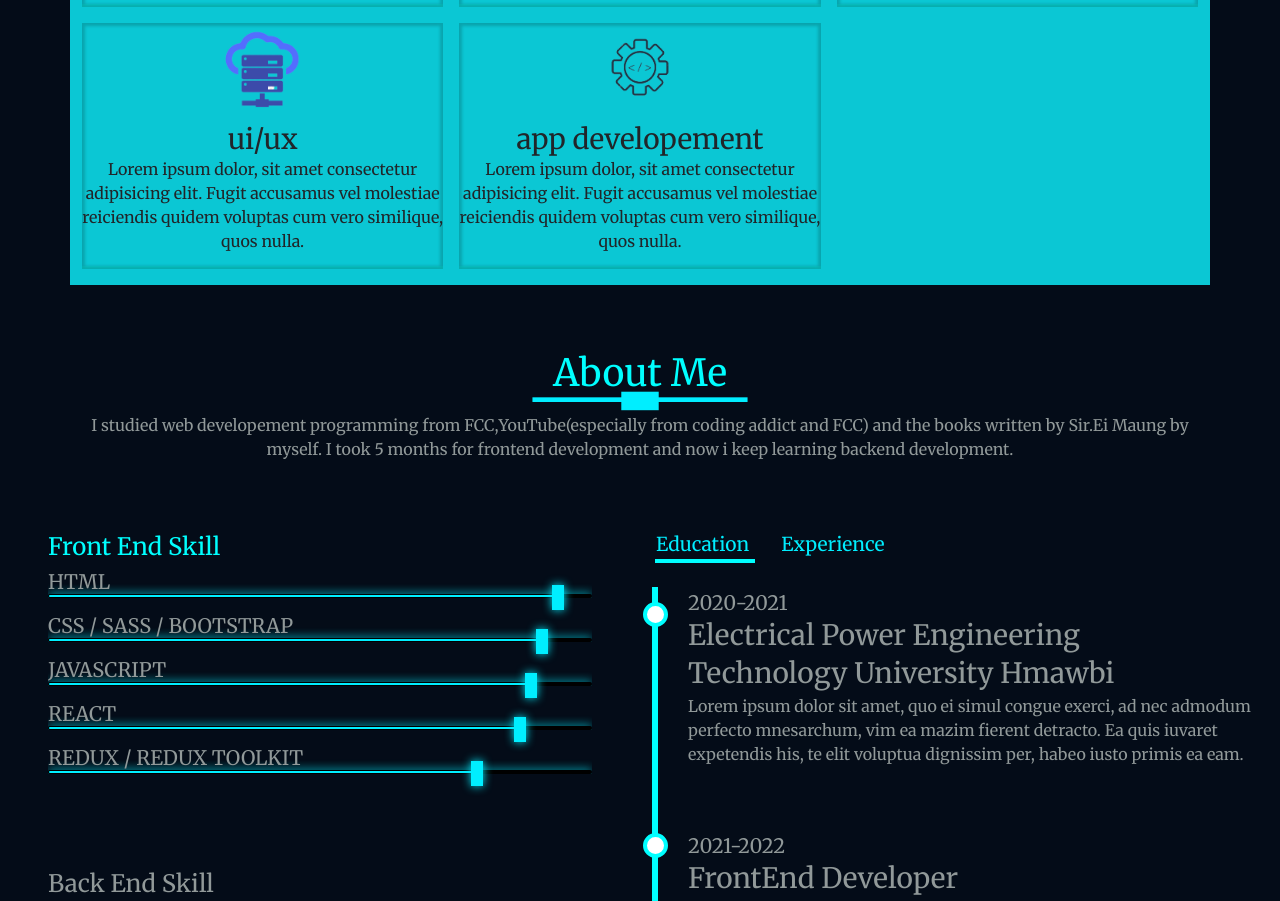
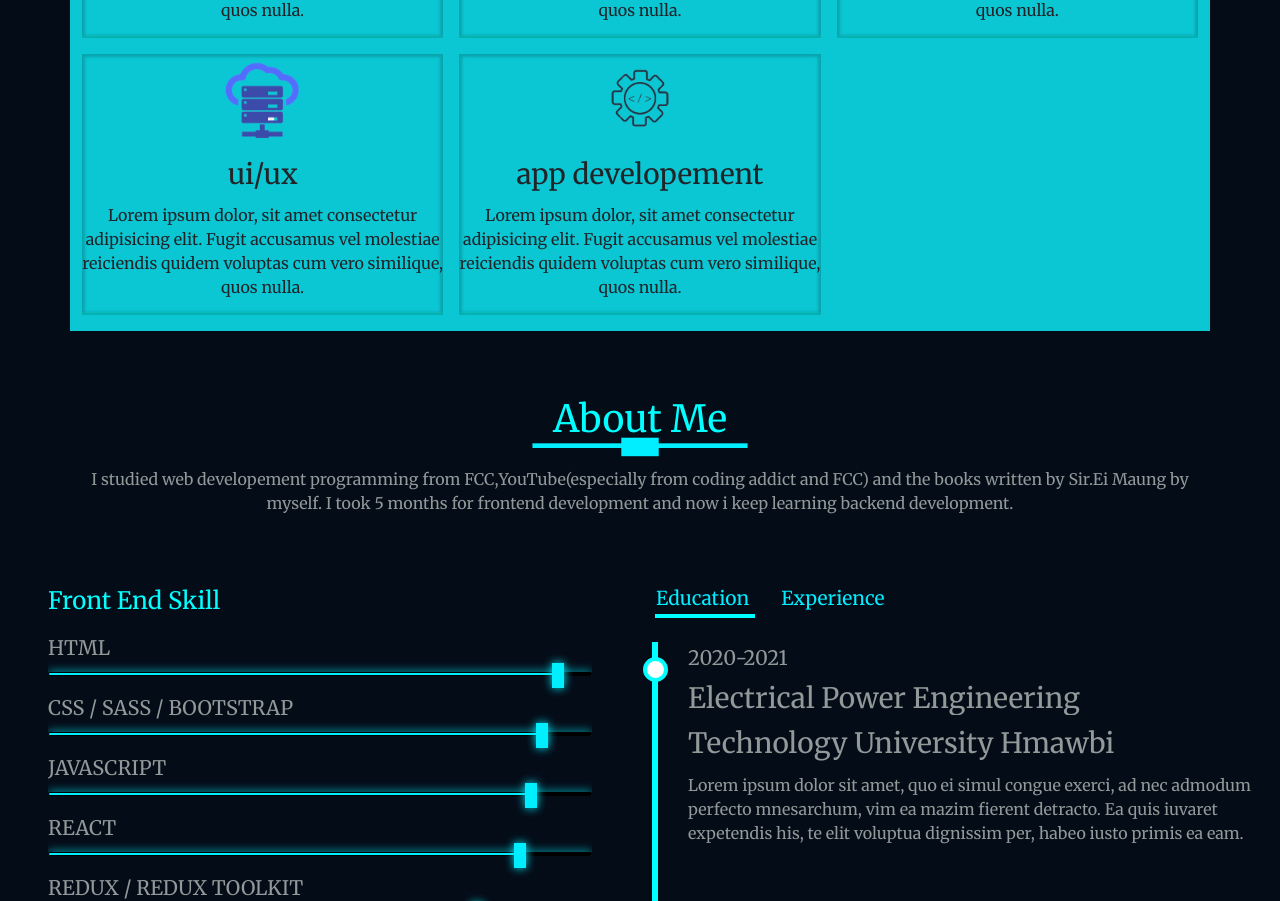
Before and after one commit to ZawHtet-246098/portfolioWithReact202, a React (Create React App) app: page / in a window 1280 px wide. Shown: the part 1060-1961 px from the top of the page. Built offline with nearby package versions, Linux system fonts and the light colour scheme; a web font is replaced by a local one.

Commit message:
a little change

```diff
--- a/package.json
+++ b/package.json
@@ -23,6 +23,7 @@
     "marked": "^4.0.16",
     "nanoid": "^3.3.3",
     "node-sass": "^7.0.1",
+    "npm-watch": "^0.11.0",
     "react": "^18.1.0",
     "react-dom": "^18.1.0",
     "react-i18next": "^11.16.2",
@@ -44,10 +45,11 @@
     "typewriter-effect": "^2.18.2",
     "use-debounce": "^8.0.1",
     "values.js": "^2.1.0",
+    "watch": "^1.0.2",
     "web-vitals": "^2.1.4"
   },
   "scripts": {
-    "start": "CI= react-scripts start",
+    "start": "react-scripts start",
     "build": "react-scripts build",
     "test": "react-scripts test",
     "eject": "react-scripts eject"
--- a/src/component/Education.js
+++ b/src/component/Education.js
@@ -20,7 +20,7 @@ const Education = () => {
         </div>
         <div className="timelineSecondDiv ps-5">
           <h5 className="py-1">2021-2022</h5>
-          <h3>FrontEnd Developer</h3>
+          <h3 className="py-sm-1">FrontEnd Developer</h3>
           <h3 className="py-1">
             FCC / YT / Coding Addict YTC / Udemy courses{" "}
           </h3>
--- a/src/component/SingleService.js
+++ b/src/component/SingleService.js
@@ -8,7 +8,7 @@ const SingleService = ({ id, logo, title, detail }) => {
       className="singleService"
     >
       <img src={logo} alt="" />
-      <h3>{title}</h3>
+      <h3 className="py-sm-1">{title}</h3>
       <p>{detail}</p>
     </div>
   );
--- a/src/component/Skill.js
+++ b/src/component/Skill.js
@@ -3,7 +3,7 @@ import React from "react";
 const Skill = (item) => {
   return (
     <li>
-      <h5>{item.item}</h5>
+      <h5 className="py-sm-1">{item.item}</h5>
       <span className="bar">
         <span className={item.item}></span>
         <span className="barEndDiv"></span>
--- a/src/component/Testimonial.js
+++ b/src/component/Testimonial.js
@@ -53,7 +53,7 @@ const Testimonial = () => {
         </div>
         <div className="testimonialData">
           <h3 className="p-1">{testiData.title}</h3>
-          <h5>{testiData.position}</h5>
+          <h5 className="py-1">{testiData.position}</h5>
           <p className="col-lg-8 col-12 mx-auto">
             {/* {testiData ? {logo} : 'Lorem ipsum dolor, sit amet consectetur adipisicing elit. Similique ipsa adipisci mollitia porro quia odio error, quasi ha corrupti dicta aperiam. Libero sint eligendi odio, molestiae est
           beatae aliquid.'} */}
--- a/src/index.css
+++ b/src/index.css
@@ -6,15 +6,7 @@
   box-sizing: border-box;
   overflow-x: hidden;
 }
-h1,
-h2,
-h3,
-h4,
-h5,
-h6 {
-  margin: 0;
-  padding: 0;
-}
+
 body {
   overflow-x: hidden;
   background: #040c18;
@@ -940,4 +932,20 @@ body {
     grid-template-columns: repeat(1, 1fr);
     gap: 1rem;
   }
+  .footer h5 {
+    font-size: 1rem;
+  }
+  .home h1,
+  h3,
+  h6 {
+    padding-top: 0.5rem;
+    padding-bottom: 0.5rem;
+  }
+  .navbar h3 {
+    padding-top: 0.5rem;
+    padding-bottom: 0.5rem;
+  }
+  .educationAndExperienceSection {
+    padding: 5rem 0;
+  }
 }
```
Also changed, not shown: 1 other file (tests, documents, lock files or other folders).
